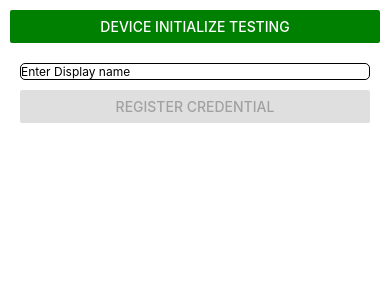
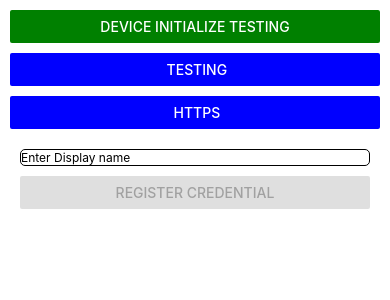
Before and after one commit to salahbm/fido2-react-native-android, a React Native app: screen / in a window 390 px wide. Shown: the top 300 px of the page. Built offline with nearby package versions, Linux system fonts and the light colour scheme.

Commit message:
fidoModule: https request n options

```diff
--- a/components/FidoModule.tsx
+++ b/components/FidoModule.tsx
@@ -13,18 +13,24 @@ import {Buffer} from 'buffer';
 const {TrustKeyApiBridge} = NativeModules;
 
 const FidoModuleButton = () => {
-  const [registerResult, setRegisterResult] = useState('');
+  const [registerResult, setRegisterResult] = useState<any>('');
   const [name, setName] = useState('');
-  // usbDetect.startMonitoring();
 
-  // Detect add/insert
-  // usbDetect.on('add', function (device) {
-  //   Alert.alert('add', JSON.stringify(device));
-  // });
   const InitilizeFidoDevice = async () => {
     await TrustKeyApiBridge.initFidoDevice('testName', 'testLocation');
   };
-
+  const makeHttpsRequest = async () => {
+    try {
+      const response = await axios.get('https://example.com');
+      // Handle the response data here
+      console.log(response.data);
+      Alert.alert('Response Data', JSON.stringify(response.data));
+    } catch (error) {
+      // Handle errors
+      console.error('Error:', error);
+      Alert.alert('Error', 'Failed to fetch data from the server.');
+    }
+  };
   const generateUniqueString = (length: number) => {
     const characters =
       'abcdefghijklmnopqrstuvwxyzABCDEFGHIJKLMNOPQRSTUVWXYZ0123456789';
@@ -67,32 +73,23 @@ const FidoModuleButton = () => {
       user,
       rp,
       pubKeyCredParams,
-      attestation: 'none',
+      attestation: 'direct',
       authenticatorSelection: {
         authenticatorAttachment: 'cross-platform',
         userVerification: 'preferred',
       },
       timeout: 60000,
       excludeCredentials: [],
+      statusCode: '1200',
     };
-
-    try {
-      await TrustKeyApiBridge.preMakeCredentialProcess();
-      const result = await TrustKeyApiBridge.postMakeCredentialProcess(options);
-      setRegisterResult(result);
-      Alert.alert('Success', 'Credential registered successfully!');
-    } catch (error) {
-      console.error('Credential registration error:', error);
-      Alert.alert('Error', 'An error occurred during credential registration.');
-    }
+    return options;
   };
-
+  const options = registerCredential();
   const preMakeCredentialProcess = async () => {
     try {
       try {
         await TrustKeyApiBridge.makeCredentialCTAPLog();
         await TrustKeyApiBridge.getDeviceHandle();
-        Alert.alert('device handle done');
       } catch (error) {
         console.log('error in device handle');
       }
@@ -112,12 +109,14 @@ const FidoModuleButton = () => {
       const headersAsString = JSON.stringify(headers, null, 2);
 
       Alert.alert(' Headers', headersAsString);
+      // stops working after this line
       const response = await axios.post(urlPath, formData.toString(), {
         headers,
       });
       Alert.alert('step 1');
 
       const success = await TrustKeyApiBridge.getMakeCredential(response.data);
+      // const success = await TrustKeyApiBridge.getMakeCredential(options);
       Alert.alert('step 2');
       if (success) {
         const resultArray =
@@ -150,7 +149,7 @@ const FidoModuleButton = () => {
       const response = await axios.post(urlPath, formData.toString(), {
         headers,
       });
-
+      setRegisterResult(response);
       if (response.data.includes('1200')) {
         Alert.alert('success');
       } else {
@@ -168,6 +167,8 @@ const FidoModuleButton = () => {
         color="green"
         onPress={InitilizeFidoDevice}
       />
+      <Button title=" Testing" color="blue" onPress={registerCredential} />
+      <Button title=" https" color="blue" onPress={makeHttpsRequest} />
 
       <View style={{padding: 10, gap: 10}}>
         <TextInput
@@ -186,7 +187,7 @@ const FidoModuleButton = () => {
           onPress={preMakeCredentialProcess}
           disabled={!name}
         />
-        <Text dataDetectorType={'email'}>{registerResult}</Text>
+        <Text dataDetectorType={'all'}>{registerResult}</Text>
       </View>
     </SafeAreaView>
   );
```
Also changed, not shown: 2 other files (tests, documents, lock files or other folders).
